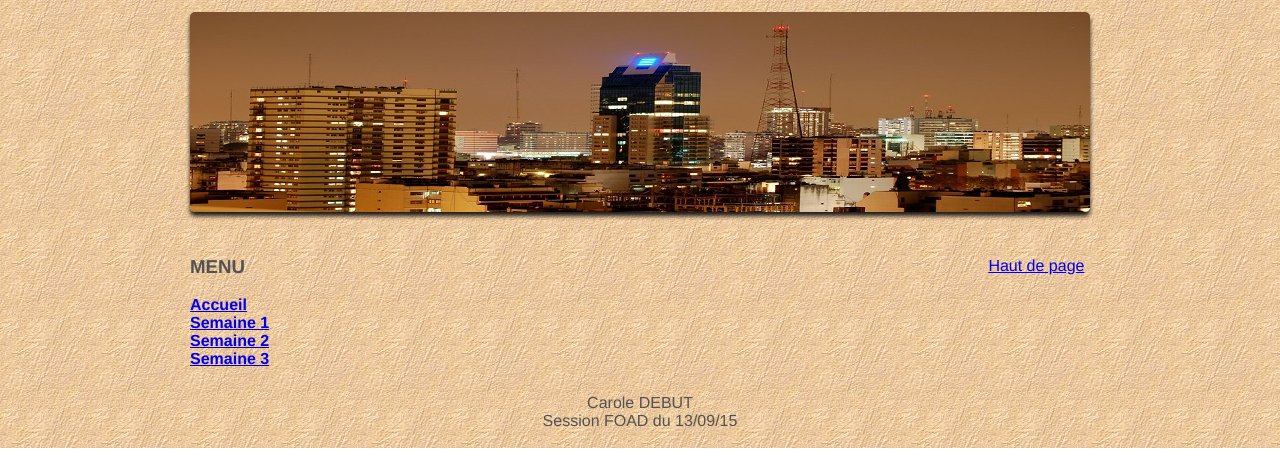
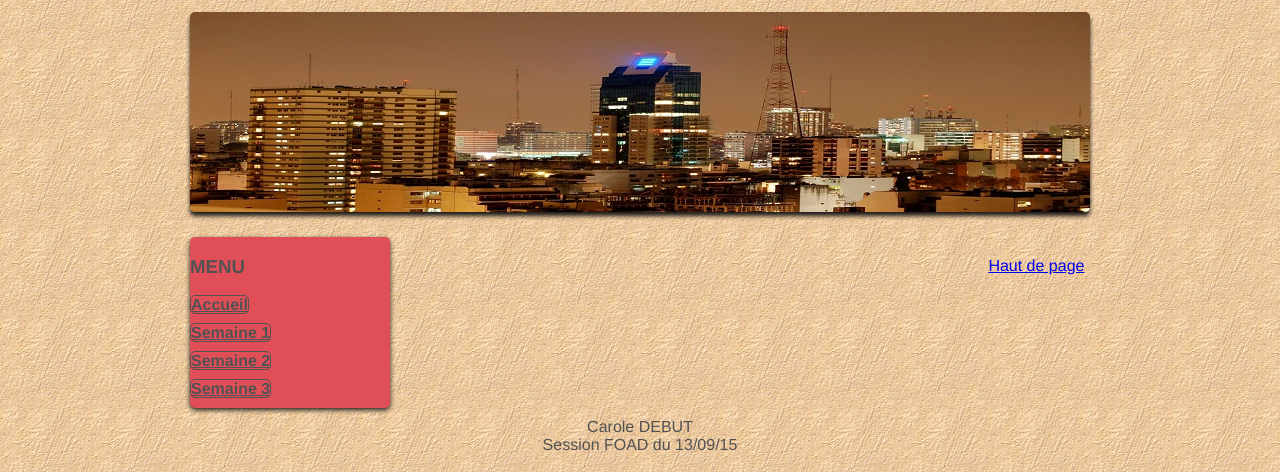
Before and after one commit to caroledebut/semaine2, a plain HTML site: page Index.html in a window 1280 px wide. Shown: the part 395-867 px from the top of the page. Before the commit the page ends 843 px from the top, so only its background shows below. Drawn offline with Linux system fonts and the light colour scheme.

Commit message:
poursuite amelioration visuelle site

```diff
--- a/style.css
+++ b/style.css
@@ -34,16 +34,29 @@ h1{
 #nav {
     width : 200px;
     display: inline-block;
+    background-color: rgb(224,78,88);
+    box-shadow: 0px 2px 5px #1c1a19;
+    border-radius: 5px;
 }
 h3 {
     text-transform: uppercase;
 }
 #nav ul {
     list-style-type:none;
-    padding:0;
+    padding: 0;
+    margin: 0;
+}
+#nav li {
+    padding-left:0;
+    padding-bottom: 10px;
 }
 #nav .selected {
-    font-weight:bold;
+    font-weight: bold;
+    border: solid 1px;
+    border-radius: 5px;
+    color: rgb(82,82,82);
+
+
 }
 #main {
     width:690px;
```
